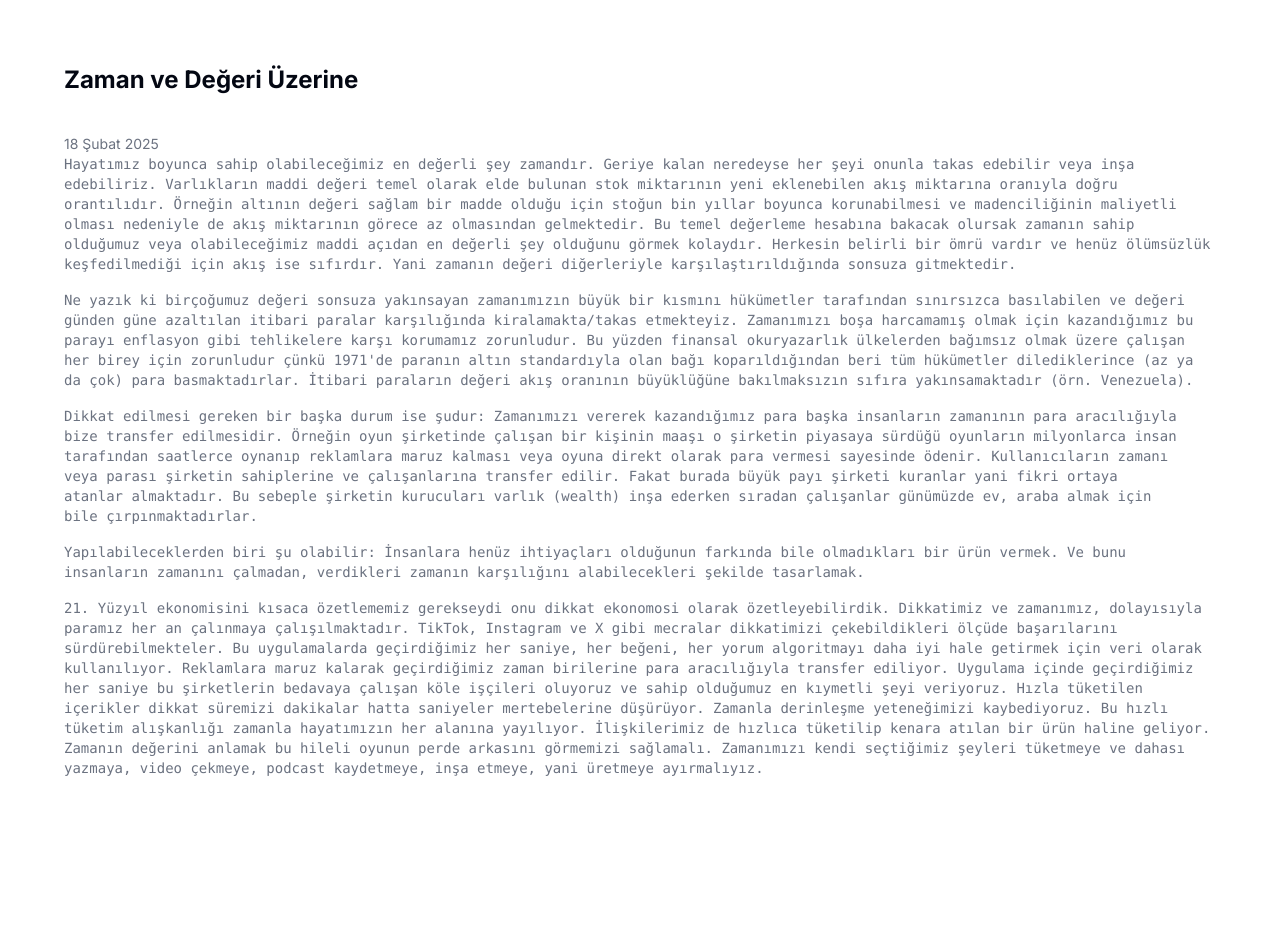
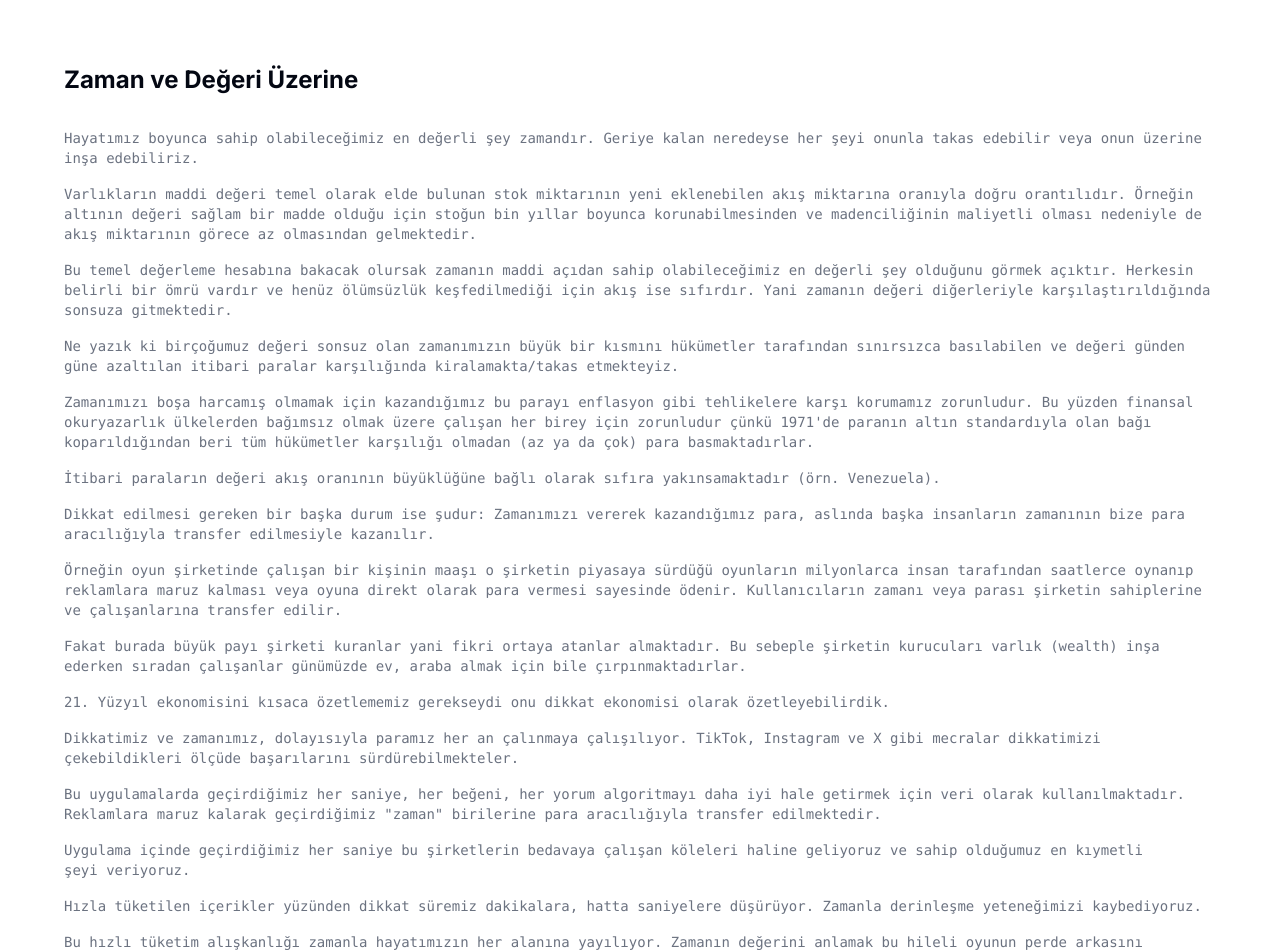
Before and after one commit to rugtumu/CV, a Next.js app: page /notlar/zaman-ve-degeri in a window 1280 px wide. Shown: the top 952 px of the page. Before the commit the page ends 858 px from the top, so only its background shows below. Built offline with nearby package versions, Linux system fonts and the light colour scheme.

Commit message:
Zaman ve değeri üzerine bitti

```diff
--- a/src/app/notlar/zaman-ve-degeri/page.tsx
+++ b/src/app/notlar/zaman-ve-degeri/page.tsx
@@ -26,7 +26,6 @@ export default function NotesPage() {
                   note.title
                 )}
               </h2>
-              <p className="text-sm text-muted-foreground">{note.date}</p>
             </CardHeader>
             <CardContent>
               {note.content && note.content.length > 0 ? (
@@ -37,6 +36,7 @@ export default function NotesPage() {
                  <p>Bu video için henüz not eklenmemiş.</p>
               )}
             </CardContent>
+            <p className="text-sm text-muted-foreground">{note.date}</p>
           </Card>
         ))}
       </section>
--- a/src/data/zaman-ve-degeri.tsx
+++ b/src/data/zaman-ve-degeri.tsx
@@ -14,37 +14,55 @@ export const NOTES_DATA = [
       date: "18 Şubat 2025",
       videoUrl: "",
       content: `Hayatımız boyunca sahip olabileceğimiz en değerli şey zamandır. Geriye kalan neredeyse her şeyi onunla takas edebilir veya
-inşa edebiliriz.
+onun üzerine inşa edebiliriz.
+
 Varlıkların maddi değeri temel olarak elde bulunan stok miktarının yeni eklenebilen akış miktarına oranıyla doğru orantılıdır. Örneğin altının
-değeri sağlam bir madde olduğu için stoğun bin yıllar boyunca korunabilmesi ve madenciliğinin maliyetli olması nedeniyle de akış miktarının
-görece az olmasından gelmektedir. Bu temel değerleme hesabına bakacak olursak zamanın sahip olduğumuz veya olabileceğimiz maddi açıdan en
-değerli şey olduğunu görmek kolaydır. Herkesin belirli bir ömrü vardır ve henüz ölümsüzlük keşfedilmediği için akış ise sıfırdır. Yani
+değeri sağlam bir madde olduğu için stoğun bin yıllar boyunca korunabilmesinden ve madenciliğinin maliyetli olması nedeniyle de akış miktarının
+görece az olmasından gelmektedir.
+
+Bu temel değerleme hesabına bakacak olursak zamanın maddi açıdan sahip olabileceğimiz en
+değerli şey olduğunu görmek açıktır. Herkesin belirli bir ömrü vardır ve henüz ölümsüzlük keşfedilmediği için akış ise sıfırdır. Yani
 zamanın değeri diğerleriyle karşılaştırıldığında sonsuza gitmektedir.
 
-Ne yazık ki birçoğumuz değeri sonsuza yakınsayan zamanımızın büyük bir kısmını hükümetler tarafından sınırsızca basılabilen ve değeri günden
-güne azaltılan itibari paralar karşılığında kiralamakta/takas etmekteyiz. Zamanımızı boşa harcamamış olmak için kazandığımız bu parayı
+Ne yazık ki birçoğumuz değeri sonsuz olan zamanımızın büyük bir kısmını hükümetler tarafından sınırsızca basılabilen ve değeri günden
+güne azaltılan itibari paralar karşılığında kiralamakta/takas etmekteyiz.
+
+Zamanımızı boşa harcamış olmamak için kazandığımız bu parayı
 enflasyon gibi tehlikelere karşı korumamız zorunludur. Bu yüzden finansal okuryazarlık ülkelerden bağımsız olmak üzere çalışan her birey için
-zorunludur çünkü 1971'de paranın altın standardıyla olan bağı koparıldığından beri tüm hükümetler dilediklerince (az ya da çok) para
-basmaktadırlar. İtibari paraların değeri akış oranının büyüklüğüne bakılmaksızın sıfıra yakınsamaktadır (örn. Venezuela).
+zorunludur çünkü 1971'de paranın altın standardıyla olan bağı koparıldığından beri tüm hükümetler karşılığı olmadan (az ya da çok) para
+basmaktadırlar.
 
-Dikkat edilmesi gereken bir başka durum ise şudur: Zamanımızı vererek kazandığımız para başka insanların zamanının para aracılığıyla bize
-transfer edilmesidir. Örneğin oyun şirketinde çalışan bir kişinin maaşı o şirketin piyasaya sürdüğü oyunların milyonlarca insan tarafından
+İtibari paraların değeri akış oranının büyüklüğüne bağlı olarak sıfıra yakınsamaktadır (örn. Venezuela).
+
+Dikkat edilmesi gereken bir başka durum ise şudur: Zamanımızı vererek kazandığımız para, aslında başka insanların zamanının bize para aracılığıyla
+transfer edilmesiyle kazanılır.
+
+Örneğin oyun şirketinde çalışan bir kişinin maaşı o şirketin piyasaya sürdüğü oyunların milyonlarca insan tarafından
 saatlerce oynanıp reklamlara maruz kalması veya oyuna direkt olarak para vermesi sayesinde ödenir. Kullanıcıların zamanı veya parası
-şirketin sahiplerine ve çalışanlarına transfer edilir. Fakat burada büyük payı şirketi kuranlar yani fikri ortaya atanlar almaktadır. Bu
+şirketin sahiplerine ve çalışanlarına transfer edilir.
+
+Fakat burada büyük payı şirketi kuranlar yani fikri ortaya atanlar almaktadır. Bu
 sebeple şirketin kurucuları varlık (wealth) inşa ederken sıradan çalışanlar günümüzde ev, araba almak için bile çırpınmaktadırlar.
 
-Yapılabileceklerden biri şu olabilir: İnsanlara henüz ihtiyaçları olduğunun farkında bile olmadıkları bir ürün vermek. Ve bunu insanların
-zamanını çalmadan, verdikleri zamanın karşılığını alabilecekleri şekilde tasarlamak.
+21. Yüzyıl ekonomisini kısaca özetlememiz gerekseydi onu dikkat ekonomisi olarak özetleyebilirdik.
 
-21. Yüzyıl ekonomisini kısaca özetlememiz gerekseydi onu dikkat ekonomosi olarak özetleyebilirdik. Dikkatimiz ve zamanımız, dolayısıyla paramız
-her an çalınmaya çalışılmaktadır. TikTok, Instagram ve X gibi mecralar dikkatimizi çekebildikleri ölçüde başarılarını sürdürebilmekteler.
-Bu uygulamalarda geçirdiğimiz her saniye, her beğeni, her yorum algoritmayı daha iyi hale getirmek için veri olarak kullanılıyor. Reklamlara
-maruz kalarak geçirdiğimiz zaman birilerine para aracılığıyla transfer ediliyor. Uygulama içinde geçirdiğimiz her saniye bu şirketlerin bedavaya
-çalışan köle işçileri oluyoruz ve sahip olduğumuz en kıymetli şeyi veriyoruz. Hızla tüketilen içerikler dikkat süremizi dakikalar hatta saniyeler
-mertebelerine düşürüyor. Zamanla derinleşme yeteneğimizi kaybediyoruz. Bu hızlı tüketim alışkanlığı zamanla hayatımızın her alanına yayılıyor.
-İlişkilerimiz de hızlıca tüketilip kenara atılan bir ürün haline geliyor. Zamanın değerini anlamak bu hileli oyunun perde arkasını görmemizi
-sağlamalı. Zamanımızı kendi seçtiğimiz şeyleri tüketmeye ve dahası yazmaya, video çekmeye, podcast kaydetmeye, inşa etmeye, yani üretmeye
-ayırmalıyız.
+Dikkatimiz ve zamanımız, dolayısıyla paramız
+her an çalınmaya çalışılıyor. TikTok, Instagram ve X gibi mecralar dikkatimizi çekebildikleri ölçüde başarılarını sürdürebilmekteler.
+
+Bu uygulamalarda geçirdiğimiz her saniye, her beğeni, her yorum algoritmayı daha iyi hale getirmek için veri olarak kullanılmaktadır. Reklamlara
+maruz kalarak geçirdiğimiz "zaman" birilerine para aracılığıyla transfer edilmektedir.
+
+Uygulama içinde geçirdiğimiz her saniye bu şirketlerin bedavaya
+çalışan köleleri haline geliyoruz ve sahip olduğumuz en kıymetli şeyi veriyoruz.
+
+Hızla tüketilen içerikler yüzünden dikkat süremiz dakikalara,
+hatta saniyelere düşürüyor. Zamanla derinleşme yeteneğimizi kaybediyoruz.
+
+Bu hızlı tüketim alışkanlığı zamanla hayatımızın her alanına yayılıyor.
+Zamanın değerini anlamak bu hileli oyunun perde arkasını görmemizi sağlamalı.
+
+Zamanımızı kendi seçtiğimiz şeyleri tüketmeye ve dahası yazmaya,
+inşa etmeye, yani üretmeye ayırmalıyız.
 `,
     },
   ];
```
